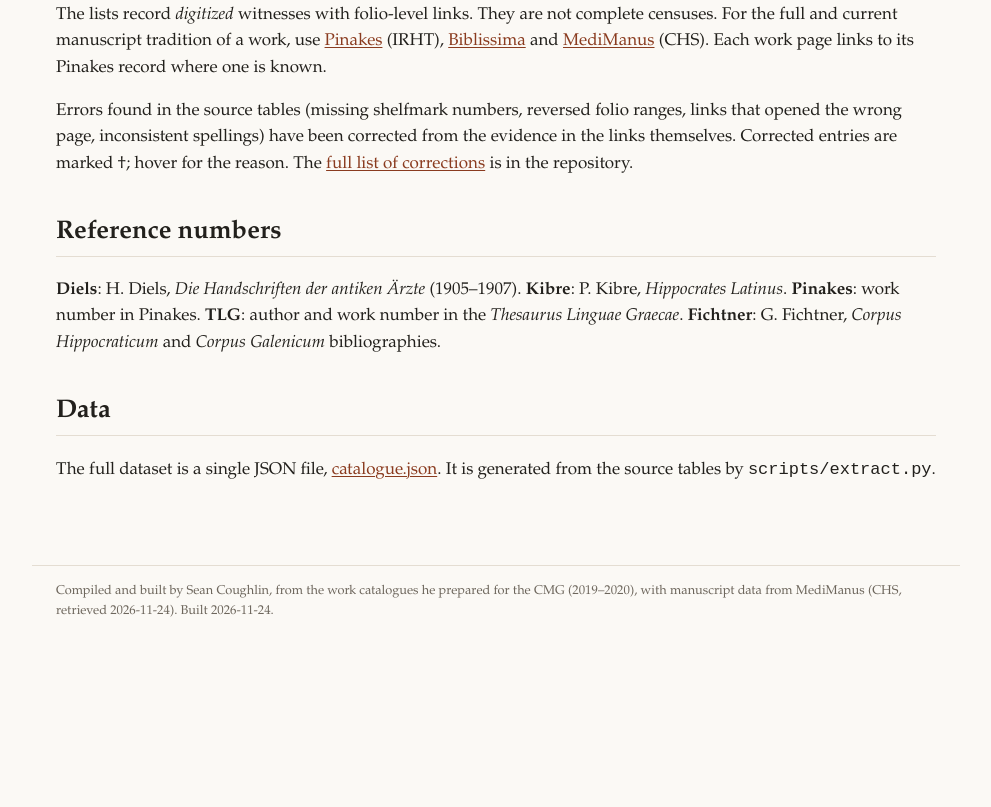
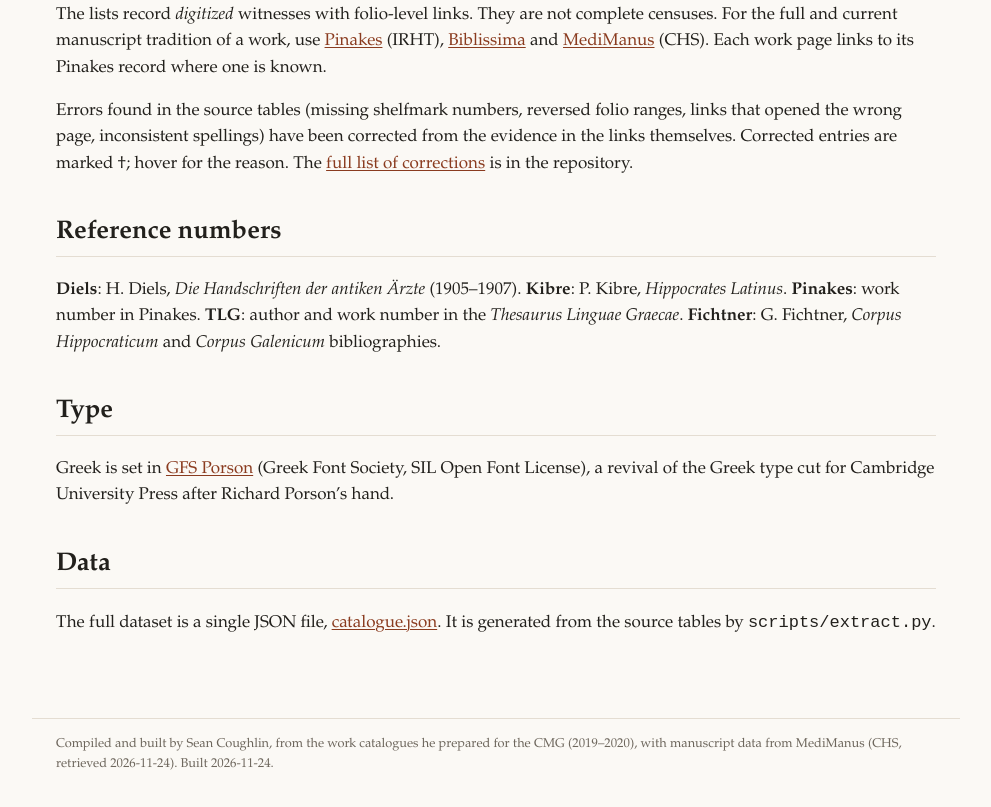
Before and after one commit to alchemiesofscent/cat, a plain HTML site: page docs/about.html in a window 1280 px wide. Shown: the part 804-1611 px from the top of the page, without its empty margins (144-1135 px from the left). Before the commit the page ends 1458 px from the top, so only its background shows below. Drawn offline with Linux system fonts and the light colour scheme.

Commit message:
Set Greek in GFS Porson (OFL, self-hosted woff2)
Co-Authored-By: Claude Opus 5.5 <noreply@anthropic.com>

```diff
--- a/docs/about.html
+++ b/docs/about.html
@@ -20,6 +20,8 @@
 <p>Errors found in the source tables (missing shelfmark numbers, reversed folio ranges, links that opened the wrong page, inconsistent spellings) have been corrected from the evidence in the links themselves. Corrected entries are marked †; hover for the reason. The <a href="https://github.com/alchemiesofscent/cat/blob/main/CORRECTIONS.md">full list of corrections</a> is in the repository.</p>
 <h2>Reference numbers</h2>
 <p><strong>Diels</strong>: H. Diels, <em>Die Handschriften der antiken Ärzte</em> (1905–1907). <strong>Kibre</strong>: P. Kibre, <em>Hippocrates Latinus</em>. <strong>Pinakes</strong>: work number in Pinakes. <strong>TLG</strong>: author and work number in the <em>Thesaurus Linguae Graecae</em>. <strong>Fichtner</strong>: G. Fichtner, <em>Corpus Hippocraticum</em> and <em>Corpus Galenicum</em> bibliographies.</p>
+<h2>Type</h2>
+<p>Greek is set in <a href="https://www.greekfontsociety-gfs.gr/">GFS Porson</a> (Greek Font Society, SIL Open Font License), a revival of the Greek type cut for Cambridge University Press after Richard Porson’s hand.</p>
 <h2>Data</h2>
 <p>The full dataset is a single JSON file, <a href="catalogue.json">catalogue.json</a>. It is generated from the source tables by <code>scripts/extract.py</code>.</p>
 </main>
--- a/docs/style.css
+++ b/docs/style.css
@@ -1,7 +1,9 @@
+@font-face{font-family:"GFS Porson";src:url("fonts/GFSPorson.woff2") format("woff2");font-display:swap;
+  unicode-range:U+0370-03FF,U+1F00-1FFF,U+0300-036F}
 :root{--ink:#22201c;--muted:#6d665c;--rule:#e4ddd2;--bg:#fbf9f5;--accent:#8a3b1f;--soft:#f3eee5}
 @media (prefers-color-scheme:dark){:root{--ink:#ece6dc;--muted:#a89f92;--rule:#3a352e;--bg:#1b1916;--accent:#e08a5e;--soft:#26231f}}
 *{box-sizing:border-box}
-body{margin:0;background:var(--bg);color:var(--ink);font:17px/1.55 "Iowan Old Style","Palatino Linotype",Palatino,"Gentium Plus",Georgia,serif}
+body{margin:0;background:var(--bg);color:var(--ink);font:17px/1.55 "GFS Porson","Iowan Old Style","Palatino Linotype",Palatino,"Gentium Plus",Georgia,serif}
 a{color:var(--accent);text-decoration-thickness:1px;text-underline-offset:2px}
 header.site{display:flex;flex-wrap:wrap;align-items:baseline;gap:.4rem 1.2rem;padding:1rem 1.5rem;border-bottom:1px solid var(--rule)}
 .brand{font-size:1.3rem;font-weight:600;color:var(--ink);text-decoration:none;letter-spacing:.02em}
@@ -51,3 +53,4 @@ a.go.stale{color:var(--muted);font-weight:400;text-decoration:line-through}
 .corr{color:var(--accent);cursor:help;font-size:.8rem}
 .ok{color:#3a7d44}.new{font:600 .7rem system-ui,sans-serif;color:var(--accent);border:1px solid var(--accent);border-radius:3px;padding:0 .25rem}.diff{font:.8rem system-ui,sans-serif;color:#b35c00}.mmt{color:var(--muted);font-size:.85rem}
 @media (prefers-color-scheme:dark){.ok{color:#7cc487}.diff{color:#f0a55a}}
+.gr,[lang=grc]{font-family:"GFS Porson",serif;font-size:1.2rem;letter-spacing:.01em}
--- a/site/style.css
+++ b/site/style.css
@@ -1,7 +1,9 @@
+@font-face{font-family:"GFS Porson";src:url("fonts/GFSPorson.woff2") format("woff2");font-display:swap;
+  unicode-range:U+0370-03FF,U+1F00-1FFF,U+0300-036F}
 :root{--ink:#22201c;--muted:#6d665c;--rule:#e4ddd2;--bg:#fbf9f5;--accent:#8a3b1f;--soft:#f3eee5}
 @media (prefers-color-scheme:dark){:root{--ink:#ece6dc;--muted:#a89f92;--rule:#3a352e;--bg:#1b1916;--accent:#e08a5e;--soft:#26231f}}
 *{box-sizing:border-box}
-body{margin:0;background:var(--bg);color:var(--ink);font:17px/1.55 "Iowan Old Style","Palatino Linotype",Palatino,"Gentium Plus",Georgia,serif}
+body{margin:0;background:var(--bg);color:var(--ink);font:17px/1.55 "GFS Porson","Iowan Old Style","Palatino Linotype",Palatino,"Gentium Plus",Georgia,serif}
 a{color:var(--accent);text-decoration-thickness:1px;text-underline-offset:2px}
 header.site{display:flex;flex-wrap:wrap;align-items:baseline;gap:.4rem 1.2rem;padding:1rem 1.5rem;border-bottom:1px solid var(--rule)}
 .brand{font-size:1.3rem;font-weight:600;color:var(--ink);text-decoration:none;letter-spacing:.02em}
@@ -51,3 +53,4 @@ a.go.stale{color:var(--muted);font-weight:400;text-decoration:line-through}
 .corr{color:var(--accent);cursor:help;font-size:.8rem}
 .ok{color:#3a7d44}.new{font:600 .7rem system-ui,sans-serif;color:var(--accent);border:1px solid var(--accent);border-radius:3px;padding:0 .25rem}.diff{font:.8rem system-ui,sans-serif;color:#b35c00}.mmt{color:var(--muted);font-size:.85rem}
 @media (prefers-color-scheme:dark){.ok{color:#7cc487}.diff{color:#f0a55a}}
+.gr,[lang=grc]{font-family:"GFS Porson",serif;font-size:1.2rem;letter-spacing:.01em}
```
Also changed, not shown: site/about.html (+2 -0 lines), docs/fonts/GFSPorson-OFL.txt (added), docs/fonts/GFSPorson.woff2 (added), site/fonts/GFSPorson-OFL.txt (added), site/fonts/GFSPorson.woff2 (added), 1 other file.
